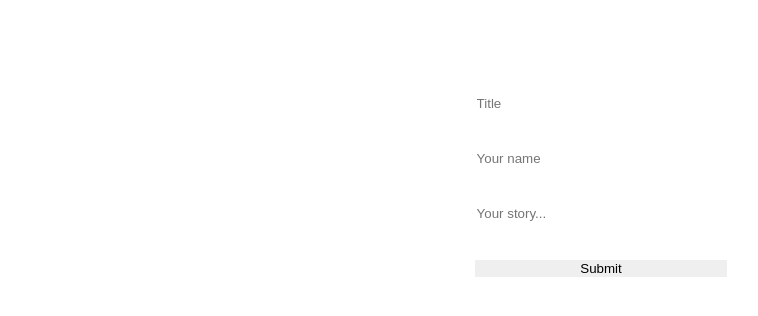
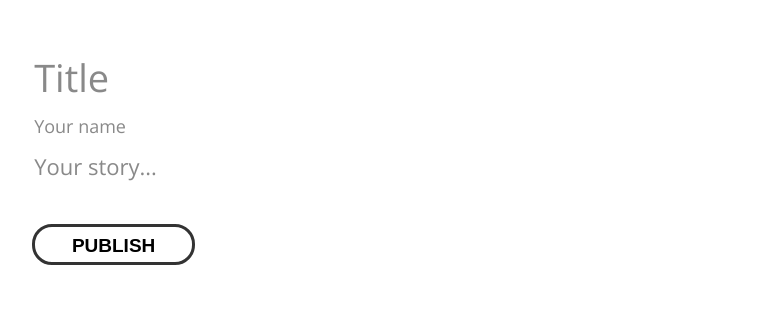
Before and after one commit to uzair14/Posting, a plain HTML site: page client/index.html in a window 1280 px wide. Shown: the whole page, without its empty margins (39-797 px from the left). Drawn offline with nearby package versions, Linux system fonts and the light colour scheme; no server answers.

Commit message:
chnaged styling of index.html

```diff
--- a/client/index.html
+++ b/client/index.html
@@ -1,25 +1,29 @@
 <!DOCTYPE html>
 <html>
+
 <head>
     <meta charset="UTF-8" />
     <title>Posts</title>
     <script defer src="./js/app.js"></script>
     <link rel="stylesheet" href="styles.css">
 </head>
+
 <body>
-<form id = "post-form" action="">
-    <input id = "title" type="text" placeholder="Title"> <br>
-    <input id = "name" type="text" placeholder="Your name"> <br>
-    <input id = "story" type="textArea" placeholder="Your story..."> <br>
-    <input type ="submit" value="Submit">
+    <div class="container">
+        <form id="post-form" action="">
+            <input id="title" type="text" placeholder="Title"> <br>
+            <input id="name" type="text" placeholder="Your name"> <br>
+            <input id="story" type="textArea" placeholder="Your story..."> <br>
+            <button id="publish" type="submit" name="submit">Publish</button>
 
-</form>
+        </form>
+    </div>
+        <ul id="posting">
 
-<ul id = "posting">
+        </ul>
 
-</ul>
-
-<!-- <button id="view-btn" >Click here to view your posts</button> -->
+        <!-- <button id="view-btn" >Click here to view your posts</button> -->
 
 </body>
+
 </html>
--- a/client/styles.css
+++ b/client/styles.css
@@ -1,14 +1,52 @@
+@import url('https://fonts.googleapis.com/css2?family=Open+Sans:wght@370&display=swap');
+
+
 form {
     display: flex;
     justify-content: center;
     flex-direction: column;
-    margin-top: 75px;
+    margin-top: 50px;
     /* width: 20%; */
-    margin-left: 40%;
-    margin-right: 40%;
+    margin-left: 5%;
+    margin-right: 3%;
+    line-height: 9px;
 }
 
 input {
-    margin-top: 20px;
     border: none;
+    font-family: 'Open Sans', sans-serif;
+    font-size: 38px;
+    line-height: 34px;
+    opacity: 0.85;
 }
+
+#name {
+    font-size: 18px;
+    line-height: 18px;
+}
+
+#story {
+    font-size: 22px;
+    line-height: 1.58;
+}
+
+#publish {
+    font-weight: 600;
+    font-style: normal;
+    font-size: 19px;
+    color: #000;
+    text-decoration: none;
+    border: 3px solid #333;
+    border-radius: 20px;
+    text-transform: uppercase;
+    padding: 8px 5px 5px 5px;
+    margin: 0 0 15px;
+    background-color: #fff;
+    cursor: pointer;
+    margin-top: 30px;
+    margin-right: 86%;
+}
+
+#posting {
+    margin-top: 100px;
+}
```
